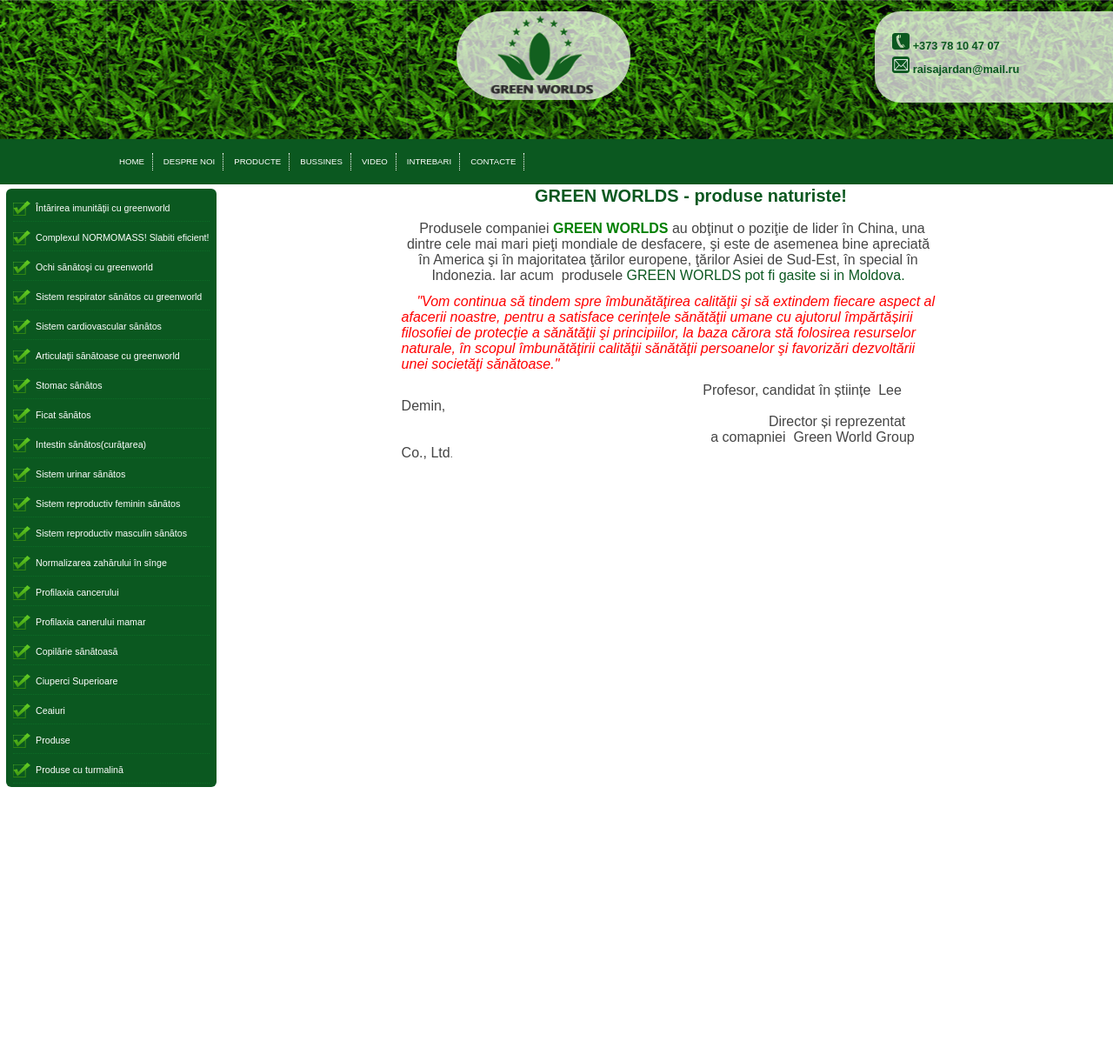
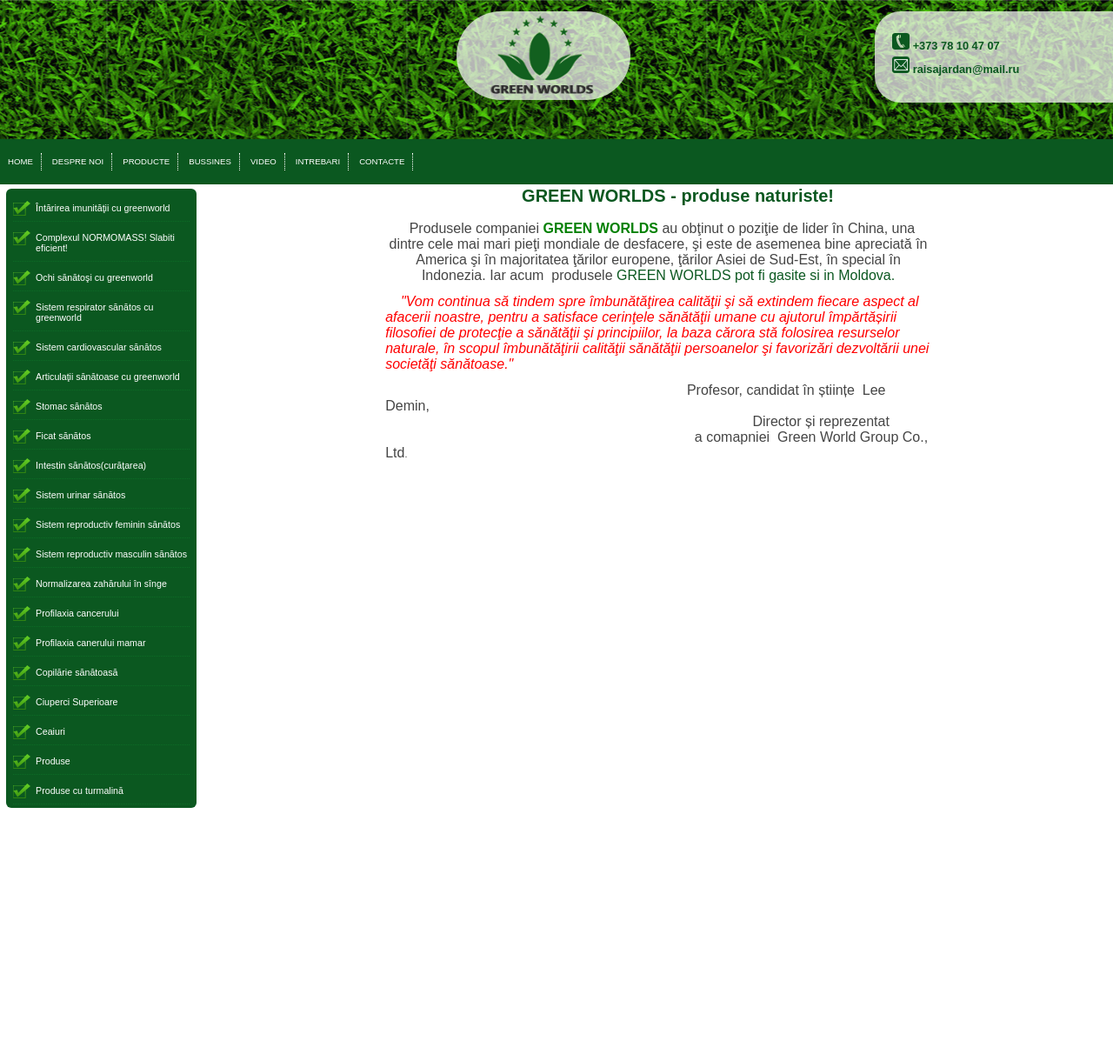
Before and after one commit to pd0x000/pd0x000, a PHP site: page / in a window 1280 px wide; the page is wider, and only the part inside the window is pictured. Shown: that part at 87% size. Run offline with PHP 8.4, Linux system fonts and the light colour scheme.

Commit message:
Add files via upload

```diff
--- a/css/styles.css
+++ b/css/styles.css
@@ -59,7 +59,7 @@ a{
 }
 .menu-h {
     width: 100%;
-    margin-left: 10%;
+
 }
 .menu-h ul li {
     display: inline-block;
@@ -97,14 +97,15 @@ a{
     padding-left: 26px;
 }
 .left {
-    width: 242px;
+    width: 219px;
     float: left;
     margin-left: 7px;
 margin-top: 5px;
 }
 .content {
 	margin-left: 8px;
-	    flex: 1 1 auto;
+	flex: 1 1 auto;
+	display: block;
 }
 
 .right {
```
